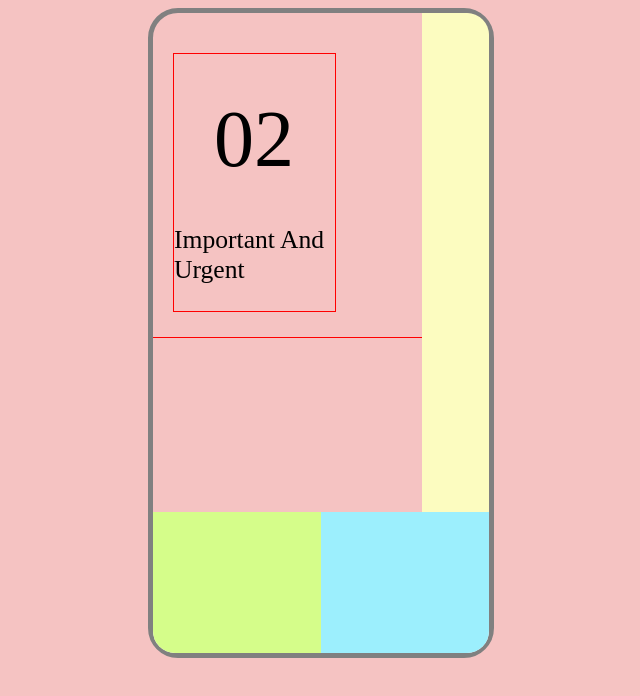
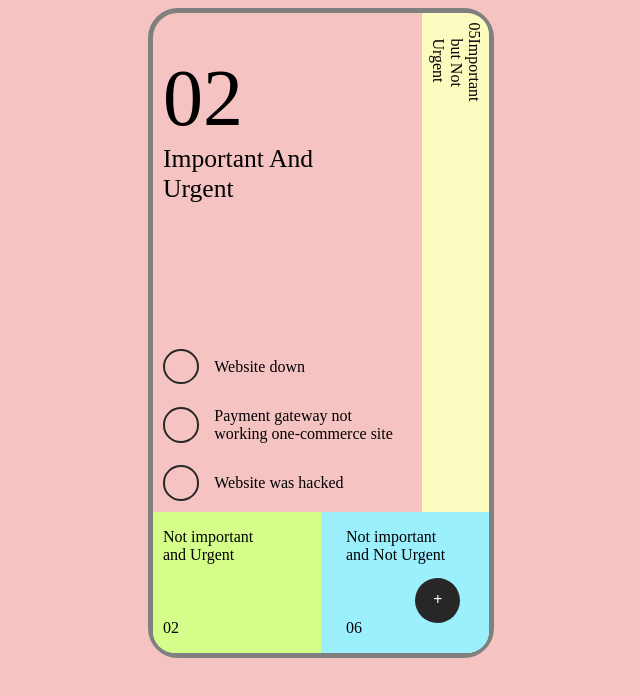
Before and after one commit to AdedejiAdelanwa/notify-Me, a plain HTML site: page index.html in a window 1280 px wide. Shown: the whole page, without its empty margins (319-959 px from the left). Drawn offline with Linux system fonts and the light colour scheme.

Commit message:
I just know I am 70% done, lol

```diff
--- a/index.html
+++ b/index.html
@@ -13,7 +13,7 @@
 <body>
     <div class="container">
         <div class="upper">
-            <div class="upper-left">
+            <div class="upper-left left-margin">
                 <div class="notification-count">
                     <div class="notice">
                         <p class="digits">02</p>
@@ -22,15 +22,46 @@
 
                 </div>
 
-                <div class="notification-list"></div>
+                <div class="notification-list">
+                    <div class="notification-list-item">
+                        <div class="image"></div>
+                        <p class="notification-title">Website down</p>
+                    </div>
+
+                    <div class="notification-list-item">
+                        <div class="image"></div>
+                        <p class="notification-title">Payment gateway not working one-commerce site</p>
+                    </div>
+
+                    <div class="notification-list-item">
+                        <div class="image"></div>
+                        <p class="notification-title">Website was hacked</p>
+                    </div>
+                </div>
             </div>
 
-            <div class="upper-right"></div>
+            <div class="upper-right">
+                <div class="notification-un">
+                    <p class="">05</p>
+                    <p class="">Important but Not Urgent</p>
+                </div>
+            </div>
         </div>
 
         <div class="lower">
-            <div class="lower-left"></div>
-            <div class="lower-right"></div>
+            <div class="lower-left">
+                <div class="bottom-notify left-margin">
+                    <p>Not important and Urgent</p>
+                    <p>02</p>
+                </div>
+            </div>
+
+            <div class="lower-right">
+                <div id="bottom-right" class="bottom-notify left-margin">
+                    <p>Not important and Not Urgent</p>
+                    <p>06</p>
+                </div>
+            </div>
         </div>
     </div>
 </body>
--- a/style.css
+++ b/style.css
@@ -19,6 +19,7 @@ body {
 }
 
 .upper-left {
+    box-sizing: border-box;
     width: 80%;
     background: transparent;
     border-top-left-radius: 22px;
@@ -28,19 +29,24 @@ body {
     height: 65%;
 }
 
+.left-margin {
+    position: relative;
+    left: 10px;
+}
+
 .notification-count>div.notice {
+    position: relative;
     width: 60%;
-    position: relative;
     top: 40px;
-    left: 20px;
-    border: 1px solid red;
-    /* line-height: 0; */
 }
 
 .notice>.digits {
     font-size: 5em;
     height: 70%;
-    margin: 40px;
+}
+
+.notice>p {
+    margin: 0px;
 }
 
 .notice>.status {
@@ -49,14 +55,43 @@ body {
 }
 
 .upper-left .notification-list {
+    box-sizing: border-box;
+    width: 100%;
     height: 35%;
-    border-top: 1px solid red;
+    display: flex;
+    flex-direction: column;
+    justify-content: space-around;
+}
+
+.notification-list>.notification-list-item {
+    height: 20%;
+    display: flex;
+    align-items: center;
+}
+
+.notification-list-item .image {
+    width: 12%;
+    height: 90%;
+    border: 2.5px solid #272727;
+    border-radius: 50%;
+    margin-right: 15px;
+}
+
+.notification-list-item .notification-title {
+    width: 70%;
 }
 
 .upper-right {
+    position: relative;
     width: 20%;
     background: rgb(252, 252, 192);
     border-top-right-radius: 22px;
+}
+
+.upper-right .notification-un {
+    position: relative;
+    display: flex;
+    transform: rotate(90deg);
 }
 
 .lower {
@@ -74,8 +109,38 @@ body {
     height: 100%;
 }
 
+.lower .bottom-notify {
+    width: 68%;
+    height: 100%;
+    display: flex;
+    flex-direction: column;
+    justify-content: space-between;
+}
+
 .lower-right {
+    position: relative;
     border-bottom-right-radius: 22px;
     width: 50%;
     background: rgb(156, 239, 253);
 }
+
+#bottom-right {
+    position: relative;
+    left: 25px;
+}
+
+#bottom-right::before {
+    position: absolute;
+    right: 0px;
+    bottom: 30px;
+    content: "+";
+    width: 45px;
+    height: 45px;
+    display: flex;
+    justify-content: center;
+    align-items: center;
+    border-radius: 50%;
+    background: #272727;
+    color: white;
+    font-weight: bold;
+}
```
